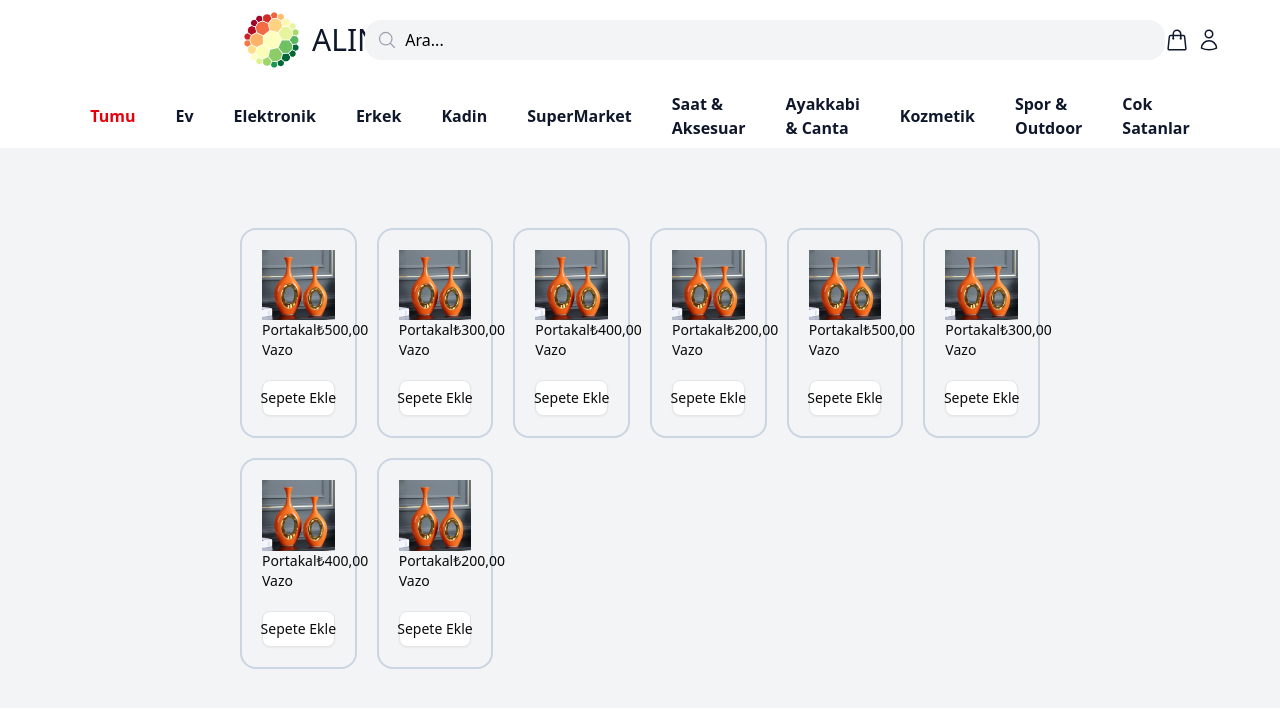
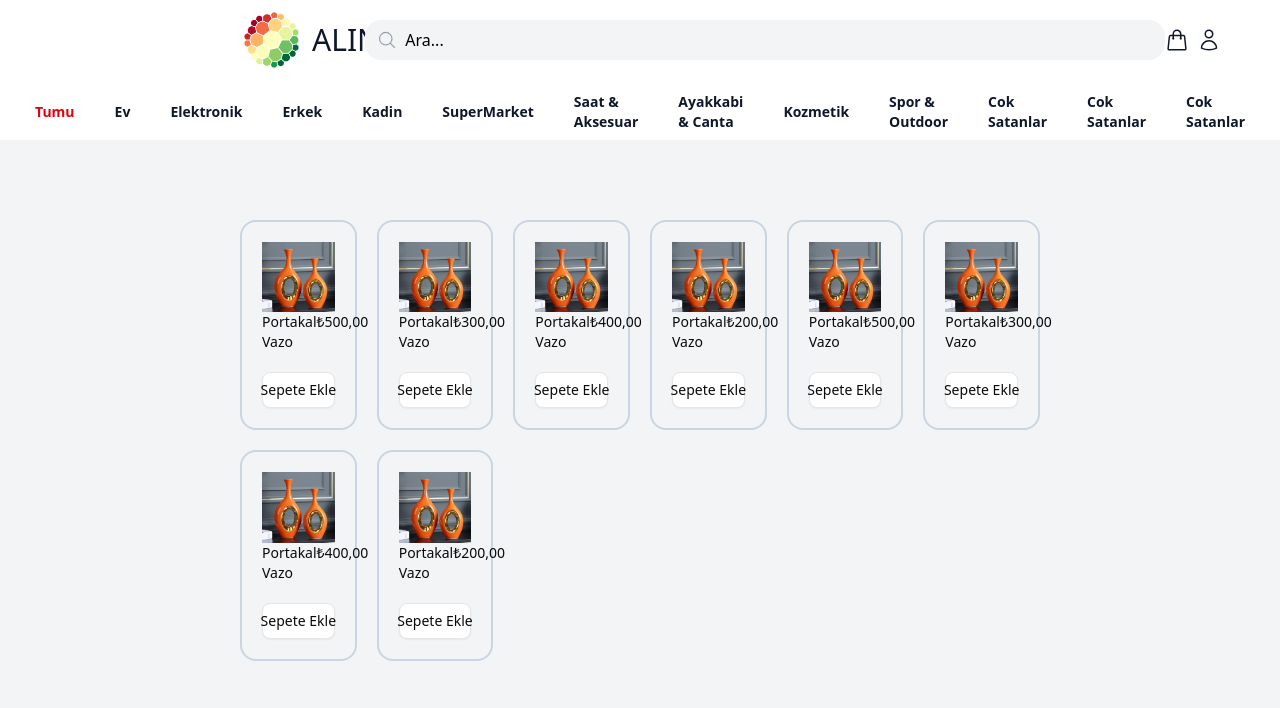
Before and after one commit to MrBilge/store, a Next.js app: page / in a window 1280 px wide. Shown: the top 708 px of the page. Built offline with nearby package versions, Linux system fonts and the light colour scheme.

Commit message:
fixed for megaMenu ,  added scroll bar

```diff
--- a/src/app/(store)/page.tsx
+++ b/src/app/(store)/page.tsx
@@ -13,7 +13,7 @@ export default function Home() {
   ];
 
   return (
-    <div className="grid lg:grid-cols-6  xl:grid-cols-6 gap-5 ">
+    <div className="grid lg:grid-cols-4  xl:grid-cols-6 gap-5 ">
       <Card data={data} />
     </div>
   );
--- a/src/app/globals.css
+++ b/src/app/globals.css
@@ -120,3 +120,14 @@
     @apply bg-background text-foreground;
   }
 }
+
+
+
+.no-scrollbar::-webkit-scrollbar {
+  display: none;
+}
+
+.no-scrollbar {
+  -ms-overflow-style: none;  /* IE ve eski Edge */
+  scrollbar-width: none;     /* Firefox */
+}
--- a/src/components/TopBar.tsx
+++ b/src/components/TopBar.tsx
@@ -277,6 +277,32 @@ export const categories = [
       },
     ],
   },
+  {
+    title: "Cok Satanlar",
+    icon: TrophyIcon,
+    megaMenu: [
+      {
+        title: "Popüler Ürünler",
+        items: [
+          { title: "En Çok Satanlar", path: "/cok-satanlar" },
+          { title: "En Çok Favorilenenler", path: "/favoriler" },
+        ],
+      },
+    ],
+  },
+  {
+    title: "Cok Satanlar",
+    icon: TrophyIcon,
+    megaMenu: [
+      {
+        title: "Popüler Ürünler",
+        items: [
+          { title: "En Çok Satanlar", path: "/cok-satanlar" },
+          { title: "En Çok Favorilenenler", path: "/favoriler" },
+        ],
+      },
+    ],
+  },
 ];
 
 export const women = [
@@ -303,7 +329,7 @@ export default function () {
   const [allKategori, setAllKategori] = useState(false);
 
   return (
-    <div className=" p-2 bg-white text-slate-900 px-60">
+    <div className="w-full p-2 bg-white text-slate-900 xl:px-60">
       <div className="flex justify-between  ">
         <Logo />
         <div className="relative flex flex-col justify-center">
@@ -324,15 +350,17 @@ export default function () {
           </div>
         </div>
       </div>
-      <div className="relative flex justify-center items-center gap-10 mt-5">
+      <div
+        onMouseLeave={() => setAllKategori(false)}
+        className="w-full  relative flex justify-center items-center gap-10 mt-5"
+      >
         {categories.map((item, index) => {
           const allCategori = index === 0;
 
           return (
             <p
               onMouseEnter={() => index === 0 && setAllKategori(true)}
-              onMouseLeave={() => index === 0 && setAllKategori(false)}
-              className={`font-semibold ${allCategori ? "text-red-600" : "text-slate-900 "}`}
+              className={`font-semibold text-sm ${allCategori ? "text-red-600" : "text-slate-900 "}`}
               key={index}
             >
               {item.title}
--- a/src/components/TopBarAllProducts.tsx
+++ b/src/components/TopBarAllProducts.tsx
@@ -8,18 +8,20 @@ export default function AllProducts({ setAllKategori }: any) {
   const activeData = categories.find((cat) => cat.title === activeCategory);
   return (
     <div
-      className="flex  absolute top-full left-0   w-full  bg-white text-black z-50 p-2 rounded-lg "
+      className="flex  absolute  top-full  left-5 xl:left-0 -mt-1   w-full  bg-white text-black z-50 p-2 rounded-lg "
       onMouseEnter={() => setAllKategori(true)}
-      onMouseLeave={() => setAllKategori(false)}
+      onMouseLeave={() => {
+        setAllKategori(false);
+        setActiveCategory(null);
+      }}
     >
-      <div className="flex flex-col space-y-2 mt-2 border-r border-slate-400 p-5 ">
+      <div className="flex flex-col space-y-2 mt-2 border-r border-slate-400 p-5 overflow-y-auto max-h-[500px] no-scrollbar ">
         {categories.map((item, index) => {
           return (
             index > 0 && (
               <div
                 onMouseEnter={() => setActiveCategory(item.title)}
-                onMouseLeave={() => setActiveCategory(null)}
-                className={` hover:bg-gray-300 rounded-lg p-2 flex  gap-2`}
+                className={` hover:bg-gray-300 rounded-lg p-2 flex  gap-2   `}
                 key={index}
               >
                 <item.icon className="w-8 h-8 text-orange-400" />
```
